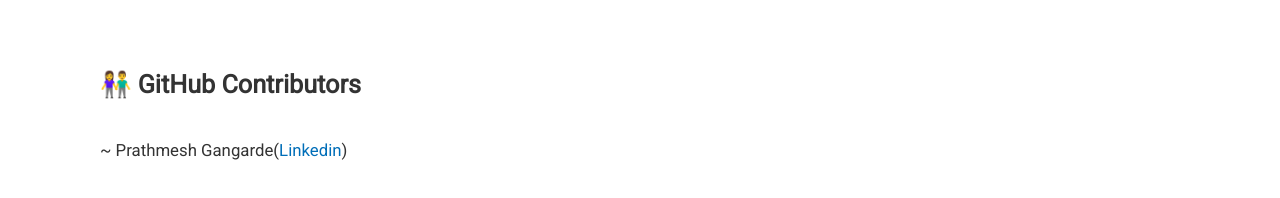
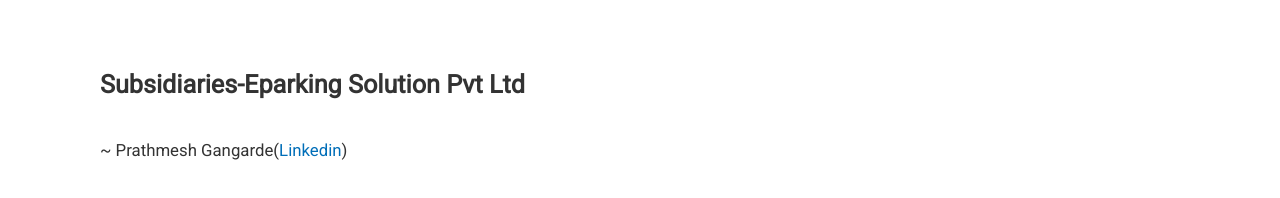
Before and after one commit to pratham643/Assignment-text-to-Handwritten, a website with bundled scripts: page index.html in a window 1280 px wide. Shown: the part 1604-1802 px from the top of the page. Built offline with nearby package versions, Linux system fonts and the light colour scheme; no server answers; files whose address does not match are found by name; a web font is replaced by a local one.

Commit message:
Update index.html

```diff
--- a/index.html
+++ b/index.html
@@ -420,8 +420,9 @@
         </p>
       </section>
 
-      <section id="github-contributors">
-        <h2>👫 GitHub Contributors</h2>
+      <section id="Subsidiaries">
+        <h2>Subsidiaries-Eparking Solution Pvt Ltd</h2>
+
         <div class="project-contributors" id="project-contributors"></div>
       </section>
 
```
